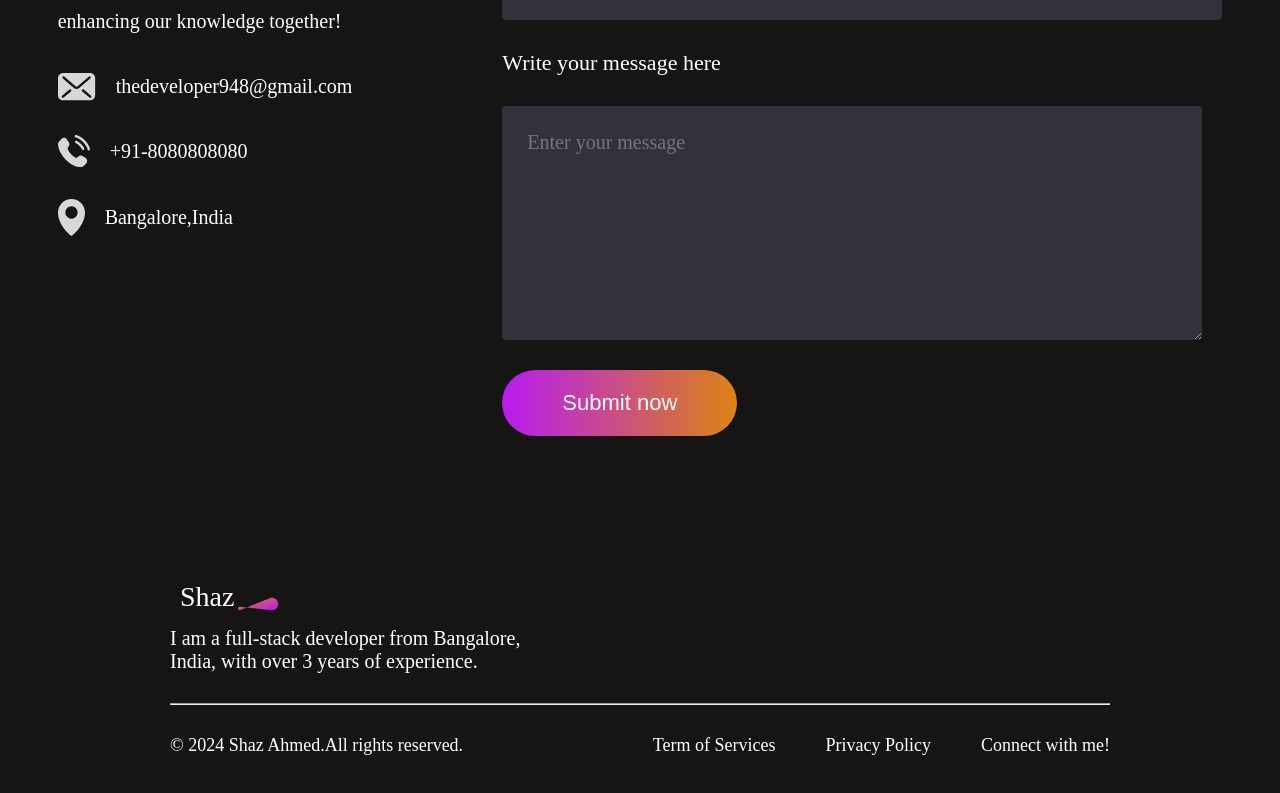
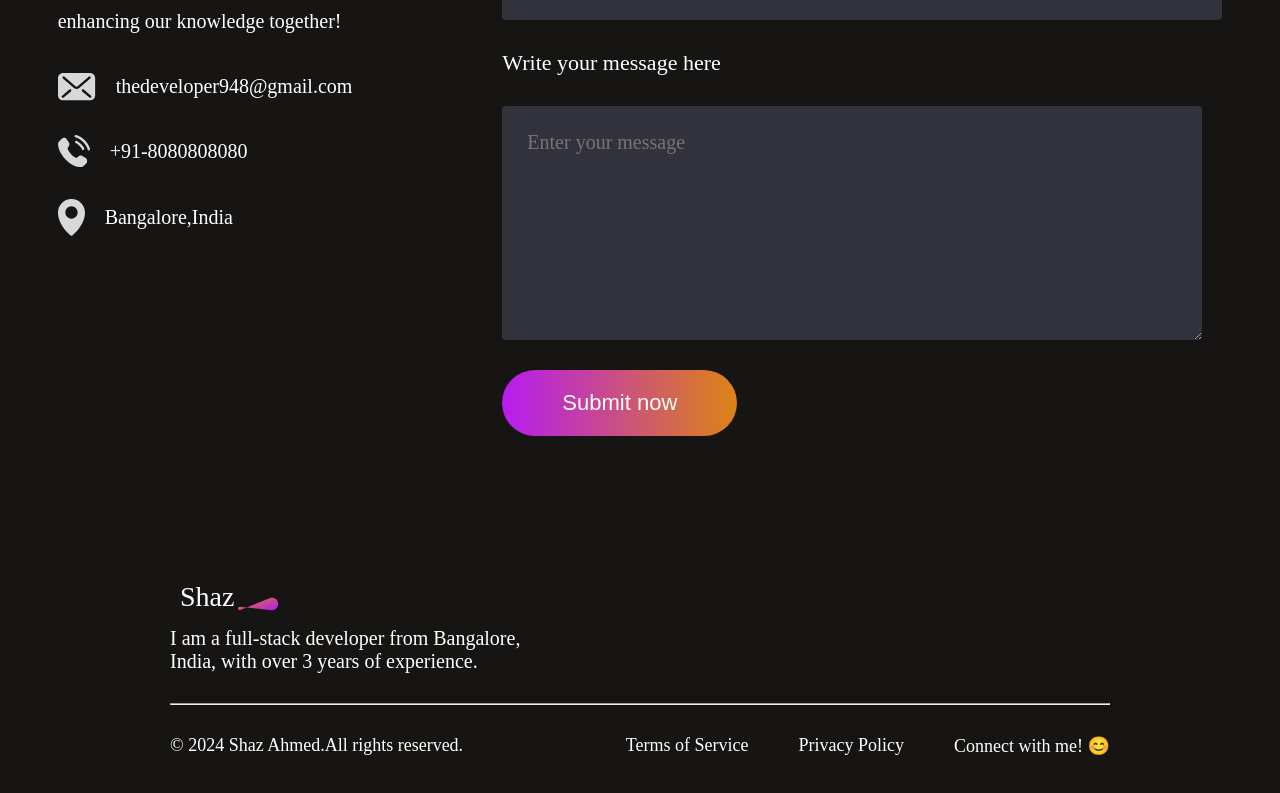
Before and after one commit to shaz290/portfolio-1, a React (Vite) app: page / in a window 1280 px wide. Shown: the part 5575-6368 px from the top of the page. Built offline with nearby package versions, Linux system fonts and the light colour scheme; a web font is replaced by a local one.

Commit message:
added emoji

```diff
--- a/src/Components/Footer/Footer.jsx
+++ b/src/Components/Footer/Footer.jsx
@@ -23,9 +23,9 @@ const Footer = () => {
             <div className="footer-bottom">
                 <p className='footer-bottom-left'>© 2024 Shaz Ahmed.All rights reserved.</p>
                 <div className="footer-bottom-right">
-                    <p>Term of Services</p>
+                    <p>Terms of Service</p>
                     <p>Privacy Policy</p>
-                    <p>Connect with me!</p>
+                    <p>Connect with me! 😊</p>
                 </div>
             </div>
         </div>
```
